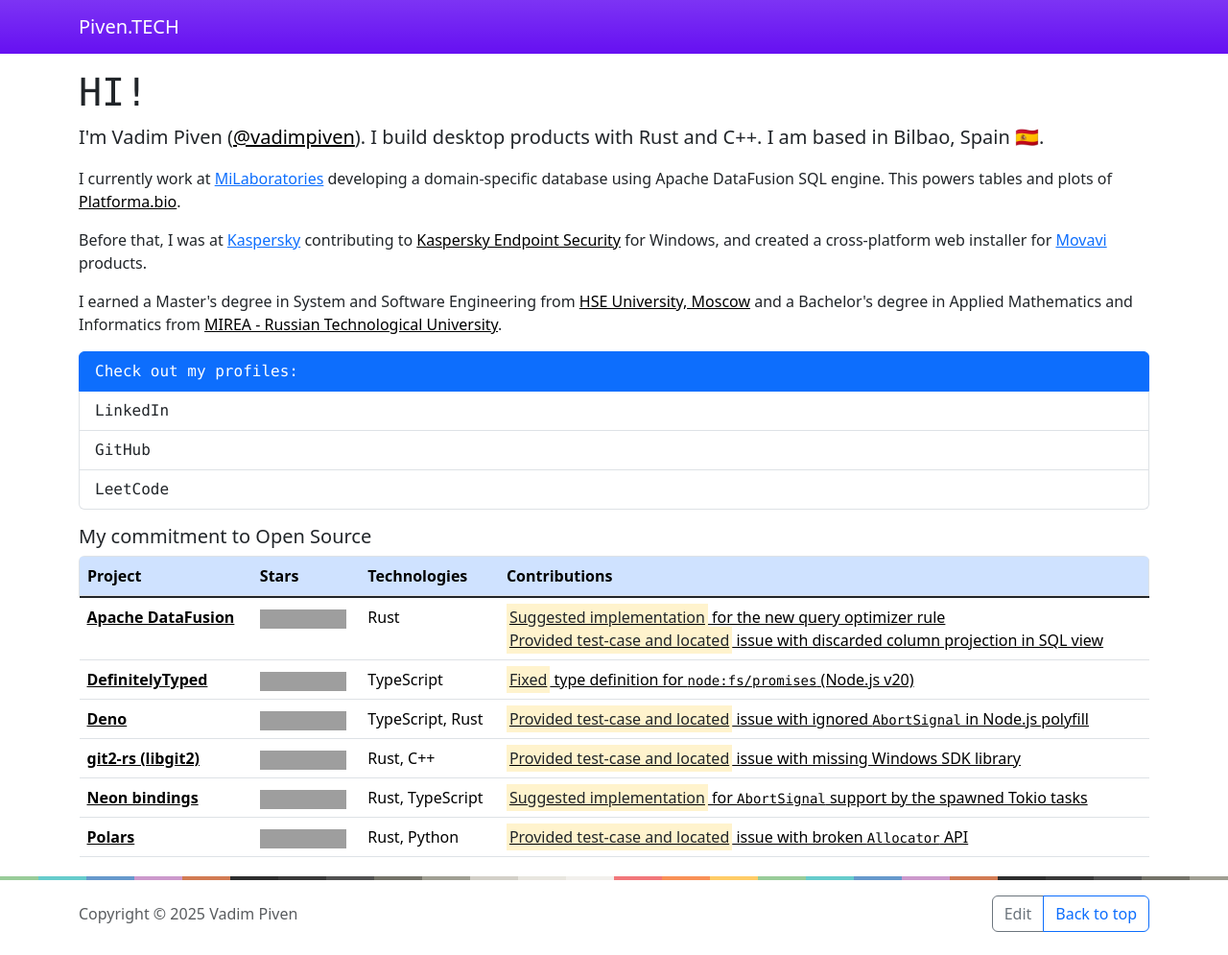
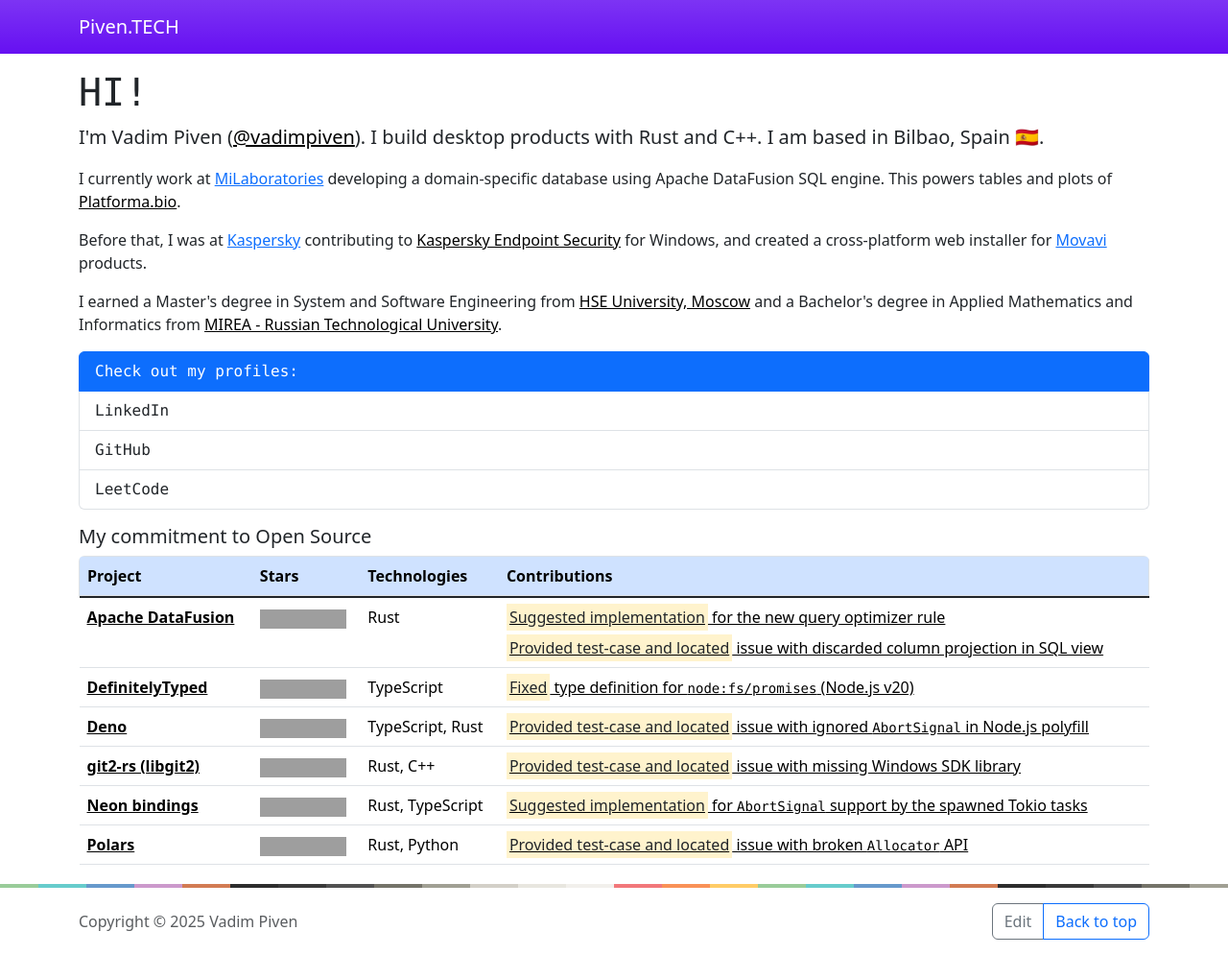
Before and after one commit to vadimpiven/vadimpiven, a Jekyll site: the page built from index.html, in a window 1280 px wide. Shown: the whole page at 96% size. Built offline with Jekyll 4.4.1, drawn with Linux system fonts in a browser that asks for light colours; grey boxes are pictures that could not be loaded.

Commit message:
Styles fix

```diff
--- a/assets/css/custom.css
+++ b/assets/css/custom.css
@@ -1,14 +1,23 @@
 /* Custom styles for Piven.TECH */
 
 /* Table link styling */
-.table tbody td ul li a {
+#contributions > li a {
   color: var(--bs-emphasis-color) !important;
   text-decoration: underline;
 }
 
-.table tbody td ul li a:hover {
+#contributions > li a:hover {
   color: var(--bs-emphasis-color) !important;
   text-decoration: underline;
+}
+
+/* Add spacing between list items in contributions table */
+#contributions > li {
+  margin-bottom: 0.5rem;
+}
+
+#contributions > li:last-child {
+  margin-bottom: 0;
 }
 
 /* Screen reader only content */
--- a/index.html
+++ b/index.html
@@ -210,6 +210,7 @@
           </td>
           <td>
             <ul
+              id="contributions"
               class="list-unstyled mb-0"
               role="list"
               aria-label="List of contributions to {{ contribution.name }}"
```
